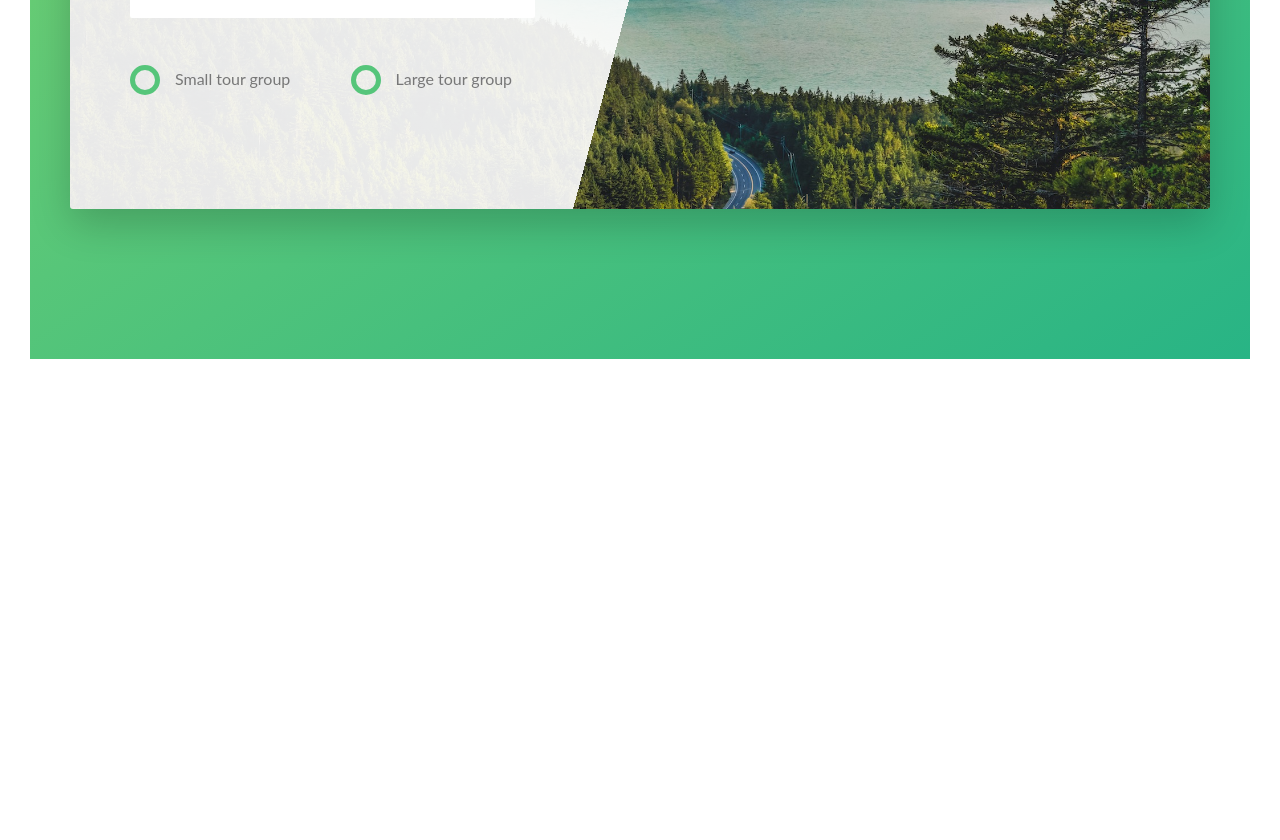
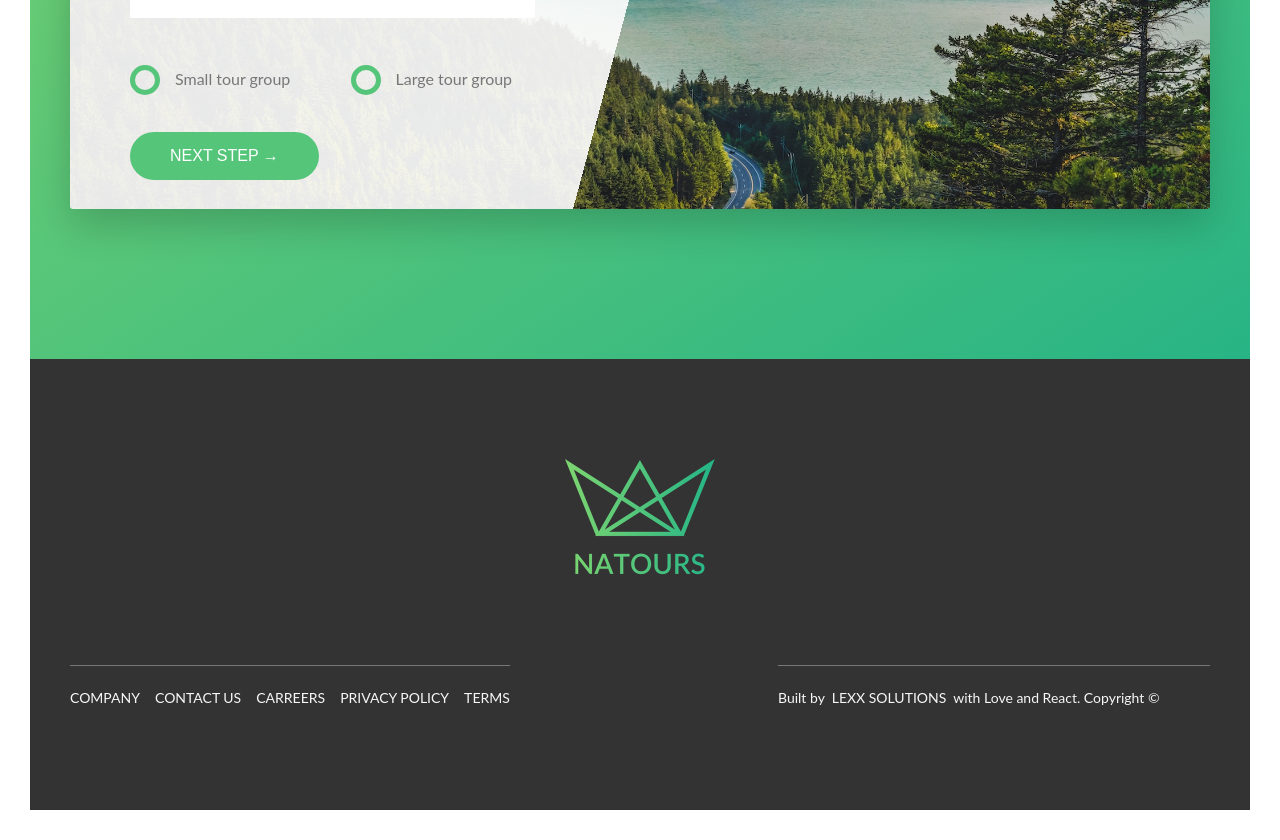
Before and after one commit to Lexx813/ReactNatours, a React (Create React App) app in the folder client/: page / in a window 1280 px wide. Shown: the part 5220-6060 px from the top of the page. Before the commit the page ends 5609 px from the top, so only its background shows below. Built offline with nearby package versions, Linux system fonts and the light colour scheme.

Commit message:
added button to booking finished footer

```diff
--- a/client/src/App.js
+++ b/client/src/App.js
@@ -5,6 +5,7 @@ import Feature from "./components/Feature";
 import Tours from "./components/Tours";
 import Stories from "./components/Stories";
 import Book from "./components/Book";
+import Footer from "./components/Footer";
 
 class App extends Component {
   render() {
@@ -16,6 +17,7 @@ class App extends Component {
         <Tours />
         <Stories />
         <Book />
+        <Footer />
       </React.Fragment>
     );
   }
--- a/client/src/components/Book.js
+++ b/client/src/components/Book.js
@@ -34,7 +34,7 @@ const Book = () => {
                   Email adress
                 </label>
               </div>
-              <div className="form__group">
+              <div className="form__group u-margin-bottom-medium">
                 <div className="form__radio-group">
                   <input
                     type="radio"
@@ -60,6 +60,9 @@ const Book = () => {
                   </label>
                 </div>
               </div>
+              <div className="form__group">
+                <button className="btn btn--green">Next step &rarr;</button>
+              </div>
             </form>
           </div>
         </div>
--- /dev/null
+++ b/client/src/components/Footer.js
@@ -0,0 +1,56 @@
+import React from "react";
+import FooterLogo from "../img/logo-green-2x.png";
+
+const Footer = () => {
+  return (
+    <footer className="footer">
+      <div className="footer__logo-box">
+        <img src={FooterLogo} alt="footer logo" className="footer__logo" />
+      </div>
+      <div className="row">
+        <div className="col-1-of-2">
+          <div className="footer__navigation">
+            <ul className="footer__list">
+              <li className="footer__item">
+                <a href="/" className="footer__link">
+                  Company
+                </a>
+              </li>
+              <li className="footer__item">
+                <a href="/" className="footer__link">
+                  Contact us
+                </a>
+              </li>
+              <li className="footer__item">
+                <a href="/" className="footer__link">
+                  carreers
+                </a>
+              </li>
+              <li className="footer__item">
+                <a href="/" className="footer__link">
+                  Privacy policy
+                </a>
+              </li>
+              <li className="footer__item">
+                <a href="/" className="footer__link">
+                  Terms
+                </a>
+              </li>
+            </ul>
+          </div>
+        </div>
+        <div className="col-1-of-2">
+          <p className="footer__copyright">
+            Built by &nbsp;
+            <a href="/" className="footer__link">
+              Lexx Solutions
+            </a>
+            &nbsp; with Love and React. Copyright &copy;
+          </p>
+        </div>
+      </div>
+    </footer>
+  );
+};
+
+export default Footer;
--- a/client/src/styles/css/main.css
+++ b/client/src/styles/css/main.css
@@ -119,27 +119,27 @@ body {
 }
 
 .u-center-text {
-  text-align: center;
+  text-align: center !important;
 }
 
 .u-margin-bottom-small {
-  margin-bottom: 1.5rem;
+  margin-bottom: 1.5rem !important;
 }
 
 .u-margin-bottom-medium {
-  margin-bottom: 4rem;
+  margin-bottom: 4rem !important;
 }
 
 .u-margin-bottom-big {
-  margin-bottom: 8rem;
+  margin-bottom: 8rem !important;
 }
 
 .u-margin-top-big {
-  margin-top: 8rem;
+  margin-top: 8rem !important;
 }
 
 .u-margin-top-huge {
-  margin-top: 10rem;
+  margin-top: 10rem !important;
 }
 
 .btn,
@@ -648,6 +648,56 @@ body {
   text-align: center;
 }
 
+.footer {
+  background-color: #333;
+  padding: 10rem 0;
+  font-size: 1.4rem;
+  color: #f7f7f7;
+}
+.footer__logo-box {
+  text-align: center;
+  margin-bottom: 8rem;
+}
+.footer__logo {
+  width: 15rem;
+  height: auto;
+}
+.footer__navigation {
+  border-top: 1px solid #777;
+  padding-top: 2rem;
+  display: inline-block;
+}
+.footer__list {
+  list-style: none;
+}
+.footer__item {
+  display: inline-block;
+}
+.footer__item:not(:last-child) {
+  margin-right: 1.5rem;
+}
+.footer__link:link,
+.footer__link:visited {
+  color: #f7f7f7;
+  background-color: #333;
+  text-decoration: none;
+  text-transform: uppercase;
+  display: inline-block;
+  transition: all 0.2s;
+}
+.footer__link:hover,
+.footer__link:active {
+  color: #55c57a;
+  box-shadow: 0 1rem 2rem rgba(0, 0, 0, 0.4);
+  transform: rotate(5deg) scale(1.3);
+}
+.footer__copyright {
+  border-top: 1px solid #777;
+  padding-top: 2rem;
+  width: 80%;
+  float: right;
+}
+
 .section-about {
   background-color: #f7f7f7;
   padding: 25rem 0;
--- /dev/null
+++ b/client/src/styles/scss/layout/_footer.scss
@@ -0,0 +1,60 @@
+.footer {
+  background-color: $color-grey-dark-3;
+  padding: 10rem 0;
+  font-size: 1.4rem;
+  color: $color-grey-light-1;
+
+  &__logo-box {
+    text-align: center;
+    margin-bottom: 8rem;
+  }
+
+  &__logo {
+    width: 15rem;
+    height: auto;
+  }
+
+  &__navigation {
+    border-top: 1px solid $color-grey-dark;
+    padding-top: 2rem;
+    display: inline-block;
+  }
+
+  &__list {
+    list-style: none;
+  }
+
+  &__item {
+    display: inline-block;
+
+    &:not(:last-child) {
+      margin-right: 1.5rem;
+    }
+  }
+
+  &__link {
+    &:link,
+    &:visited {
+      color: $color-grey-light-1;
+      background-color: $color-grey-dark-3;
+      text-decoration: none;
+      text-transform: uppercase;
+      display: inline-block;
+      transition: all 0.2s;
+    }
+
+    &:hover,
+    &:active {
+      color: $color-primary;
+      box-shadow: 0 1rem 2rem rgba($color-black, 0.4);
+      transform: rotate(5deg) scale(1.3);
+    }
+  }
+
+  &__copyright {
+    border-top: 1px solid $color-grey-dark;
+    padding-top: 2rem;
+    width: 80%;
+    float: right;
+  }
+}
--- a/client/src/styles/scss/main.scss
+++ b/client/src/styles/scss/main.scss
@@ -18,5 +18,6 @@
 @import "layout/grid";
 @import "layout/header";
 @import "layout/navigation";
+@import "layout/footer";
 
 @import "pages/home";
```
Also changed, not shown: client/src/styles/scss/base/_utilities.scss (+8 -6 lines).
